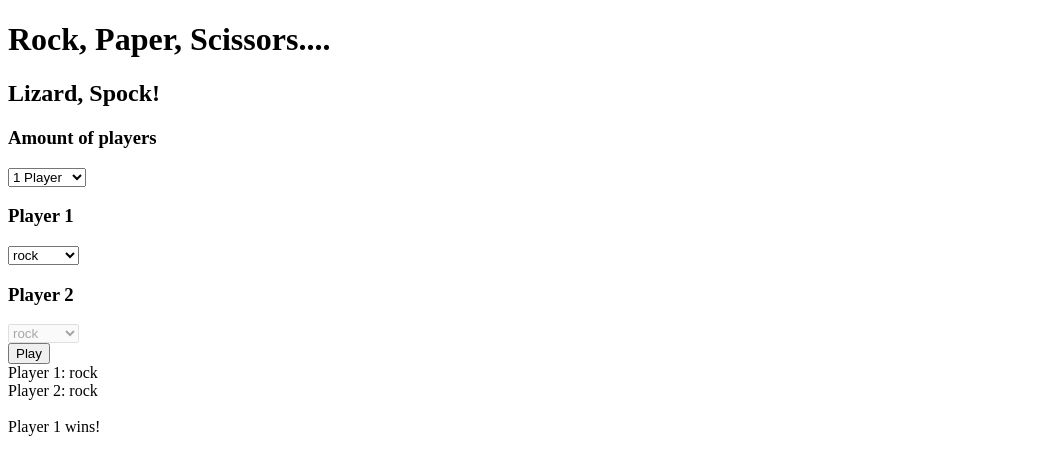
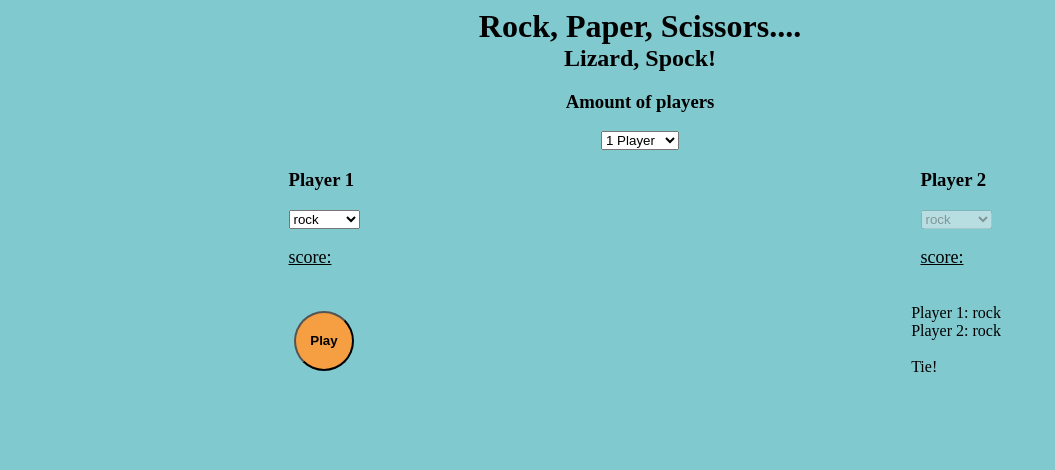
Before and after one commit to Kremdo/js-conditions, a plain HTML site: page index.html in a window 1280 px wide. Both pictures are taken after a click on the button "Play". Shown: the whole page, without its empty margins (0-1055 px from the left). Drawn offline with Linux system fonts and the light colour scheme.

Commit message:
css added

```diff
--- a/index.html
+++ b/index.html
@@ -3,31 +3,34 @@
 <head>
     <meta charset="UTF-8">
     <meta name="viewport" content="width=device-width, initial-scale=1.0">
+    <link rel="stylesheet" href="style.css">
     <title>Rock, paper, scissors, ...</title>
 </head>
 <body>
     <h1>Rock, Paper, Scissors....</h1>
     <h2>Lizard, Spock!</h2>
 
-    <div>
+    <div class="players">
         <h3>Amount of players</h3>
-        <select name="players" id="players">
+        <div class="players"><select name="players" id="players">
             <option value="1">1 Player</option>
             <option value="2">2 Players</option>
-        </select>
+        </select></div>
     </div>
 
-    <div>
-        <h3>Player 1</h3>
+    <div class="player1">
+        <h3 >Player 1</h3>
         <select name="p1choice" id="p1choice"></select>
+        <p>score: <span id="score1"></span></p>
     </div>
 
-    <div>
+    <div class="player2">
         <h3>Player 2</h3>
         <select name="p2choice" id="p2choice" disabled></select>
+        <p>score: <span id="score2"></span></p>
     </div>
 
-    <button id="play">Play</button>
+    <div class="play"><button id="play">Play</button></div>
 
     <div id="result"></div>
 
@@ -39,9 +42,13 @@
         let p1choice = document.getElementById("p1choice");
         let p2choice = document.getElementById("p2choice");
         let choices = ["rock", "paper", "scissors"];
-        //add result var
-        let result = document.getElementById("result")
-        //end add result
+        let i1 = 0;
+        let i2 = 0;
+        let result = document.getElementById("result");
+        let score1 = document.getElementById("score1");
+        let score2 = document.getElementById("score2");
+
+
         for (choice of choices) {
             let element = document.createElement("option");
             element.value = choice;
@@ -64,33 +71,46 @@
             else {
                 p2value = choices[Math.floor(Math.random()*choices.length)];
             }
-            if (p1value == p2value) {
-              document.getElementById("result").innerHTML  = "Player 1: " + p1value + "<br>" + "Player 2: " + p2value + "<br>" + "<br>" + "Tie!"
+            if (p1value === p2value) {
+              result.innerHTML  = "<br>" + "Player 1: " + p1value + "<br>" + "Player 2: " + p2value + "<br>" + "<br>" + "Tie!"
             }
-            if (p1value == "rock") {
-              if (p2value == "paper") {
-              document.getElementById("result").innerHTML  = "Player 1: " + p1value + "<br>" + "Player 2: " + p2value + "<br>" +"<br>" + "Player 2 wins!"
+            else if (p1value === "rock") {
+              if (p2value === "paper") {
+              result.innerHTML  = "<br>" + "Player 1: " + p1value + "<br>" + "Player 2: " + p2value + "<br>" +"<br>" + "Player 2 wins!"
+              i2 += 1;
+              score2.innerHTML  = i2;
               }
               else {
-              document.getElementById("result").innerHTML  = "Player 1: " + p1value + "<br>" + "Player 2: " + p2value + "<br>"+"<br>" + "Player 1 wins!"
+              result.innerHTML  = "<br>" + "Player 1: " + p1value + "<br>" + "Player 2: " + p2value + "<br>"+"<br>" + "Player 1 wins!"
+              i1 += 1;
+              score1.innerHTML  = i1;
               }
             }
-            if (p1value == "paper") {
-              if (p2value == "rock") {
-              document.getElementById("result").innerHTML  = "Player 1: " + p1value + "<br>" + "Player 2: " + p2value + "<br>" +"<br>"+ "Player 1 wins!"
+            else if (p1value === "paper") {
+              if (p2value === "rock") {
+              result.innerHTML  = "<br>" + "Player 1: " + p1value + "<br>" + "Player 2: " + p2value + "<br>" +"<br>"+ "Player 1 wins!"
+              i1 += 1;
+              score1.innerHTML  = i1;
               }
               else {
-              document.getElementById("result").innerHTML  = "Player 1: " + p1value + "<br>" + "Player 2: " + p2value + "<br>" +"<br>"+ "Player 2 wins!"
+              result.innerHTML  = "<br>" + "Player 1: " + p1value + "<br>" + "Player 2: " + p2value + "<br>" +"<br>"+ "Player 2 wins!"
+              i2 += 1;
+              score2.innerHTML  = i2;
               }
             }
-            if (p1value == "scissors") {
-              if (p2value == "paper") {
-              document.getElementById("result").innerHTML   = "Player 1: " + p1value + "<br>" + "Player 2: " + p2value + "<br>" +"<br>"+ "Player 1 wins!"
+            else if (p1value === "scissors") {
+              if (p2value === "paper") {
+              result.innerHTML   = "<br>" + "Player 1: " + p1value + "<br>" + "Player 2: " + p2value + "<br>" +"<br>"+ "Player 1 wins!"
+              i1 += 1;
+              score1.innerHTML  = i1;
               }
               else {
-              document.getElementById("result").innerHTML   = "Player 1: " + p1value + "<br>" + "Player 2: " + p2value + "<br>" +"<br>"+ "Player 2 wins!"
+              result.innerHTML   = "<br>" + "Player 1: " + p1value + "<br>" + "Player 2: " + p2value + "<br>" +"<br>"+ "Player 2 wins!"
+              i2 += 1;
+              score2.innerHTML  = i2;
               }
             }
+
 
 
         }
--- /dev/null
+++ b/style.css
@@ -0,0 +1,71 @@
+body {
+  display: grid;
+  grid-template-columns: 1fr 1fr;
+  grid-template-rows: auto;
+  grid-template-areas:
+  "header header"
+  "small small"
+  "players players"
+  "player1 player2"
+  "push score";
+  background-color: #80c9cf;
+}
+
+h1 {
+  grid-area: header;
+  margin: auto;
+}
+h2 {
+  grid-area: small;
+  margin: auto;
+}
+
+div > p {
+  text-decoration: underline;
+  font-size: 18px;
+}
+
+.players {
+  grid-area: players;
+  margin: auto;
+  display: flex;
+  flex-direction: column;
+
+}
+
+#players {
+  align-content: center;
+}
+
+.player1 {
+  grid-area: player1;
+  margin: auto;
+  display: flex;
+  flex-direction: column;
+}
+
+.player2 {
+  grid-area: player2;
+  margin: auto;
+  display: flex;
+  flex-direction: column;
+}
+
+.play {
+  grid-area: push;
+  margin: auto;
+  padding-top:20px;
+}
+
+#play {
+  background-color: #f59e42;
+  font-weight: bold;
+  height: 60px;
+  width: 60px;
+  border-radius: 50%;
+}
+
+ #result {
+  grid-area: score;
+  margin: auto;
+}
```
